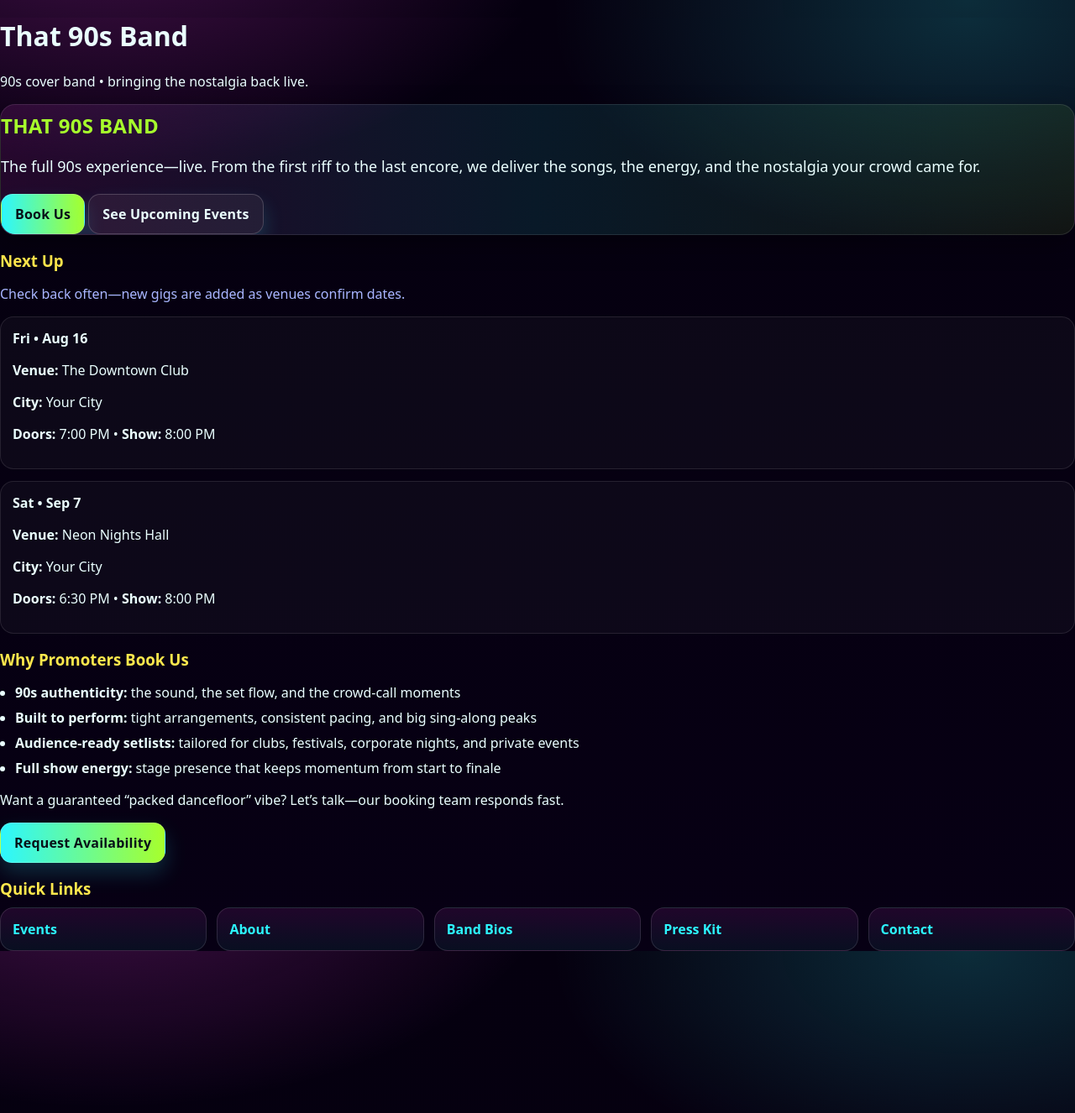
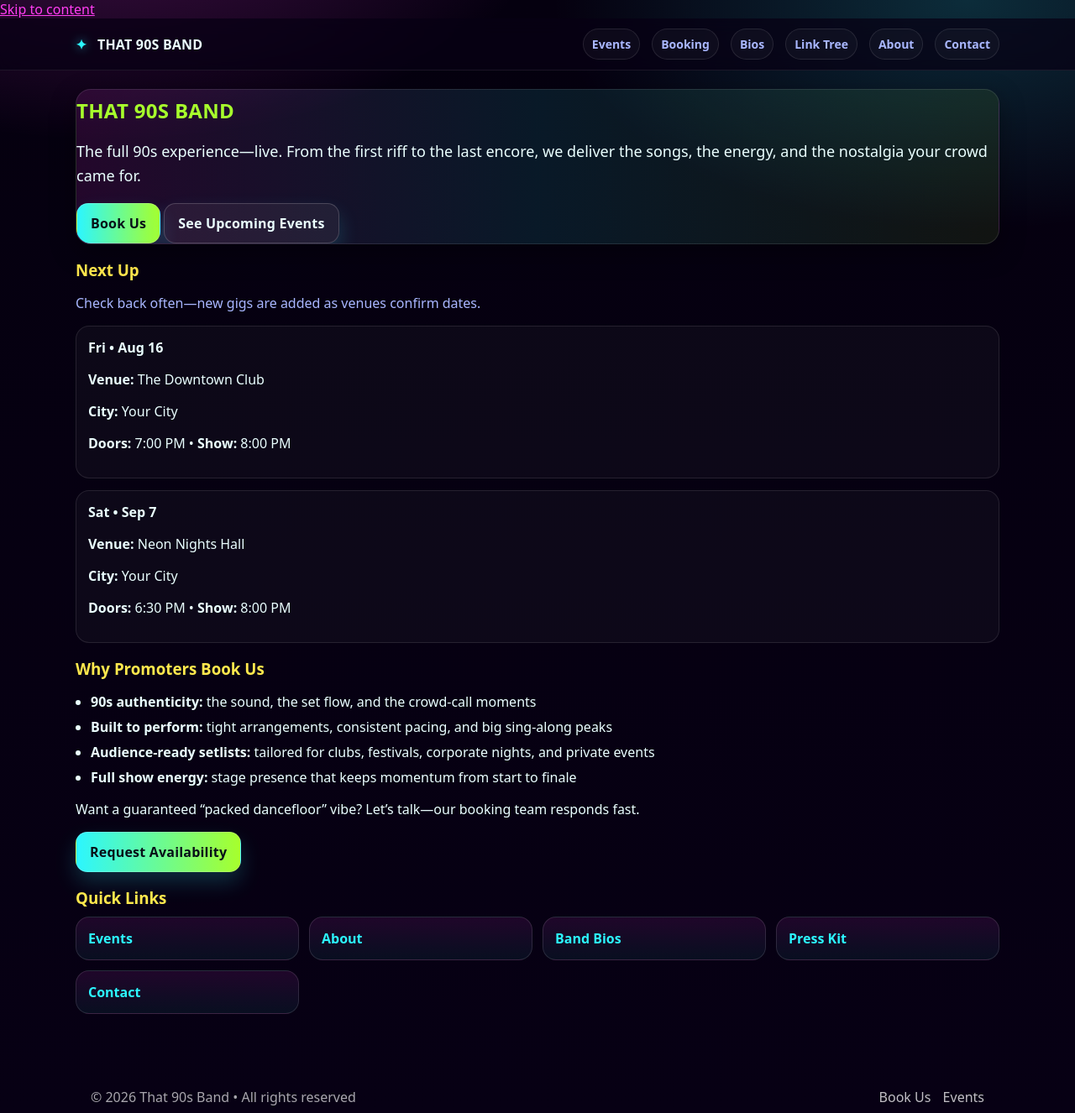
Before and after one commit to libre-mente/That90sBand, a Jekyll site: the page built from index.md, in a window 1280 px wide and 1326 px high. Shown: the whole window at 84% size. Built offline with Jekyll 4.4.1, drawn with Linux system fonts in a browser that asks for light colours.

Commit message:
Refactor default layout with improved structure

```diff
--- a/_layouts/default.html
+++ b/_layouts/default.html
@@ -1,22 +1,47 @@
----
----
-
 <!doctype html>
-<html lang="{{ site.lang | default: "en" }}">
+<html lang="en">
 <head>
   <meta charset="utf-8">
   <meta name="viewport" content="width=device-width,initial-scale=1">
-    <title>{{ site.title }}{% if page.title %} — {{ page.title }}{% endif %}</title>
+  <title>
+    {% if page.title %}{{ page.title }} — {% endif %}
+    {{ site.title }}
+  </title>
+
   <link rel="stylesheet" href="{{ '/assets/css/style.css' | relative_url }}">
 </head>
 <body>
-    <header>
-      <h1>{{ site.title }}</h1>
-      {% if site.description %}<p>{{ site.description }}</p>{% endif %}
+  <a class="skip-link" href="#main">Skip to content</a>
+
+  <header class="topbar">
+    <div class="wrap topbar-inner">
+      <a class="brand" href="{{ '/' | relative_url }}">
+        <span class="brand-spark">✦</span> {{ site.title }}
+      </a>
+
+      <nav class="nav" aria-label="Primary">
+        <a href="{{ '/events' | relative_url }}">Events</a>
+        <a href="{{ '/booking' | relative_url }}">Booking</a>
+        <a href="{{ '/bios' | relative_url }}">Bios</a>
+        <a href="{{ '/link-tree' | relative_url }}">Link Tree</a>
+        <a href="{{ '/about' | relative_url }}">About</a>
+        <a href="{{ '/contact' | relative_url }}">Contact</a>
+      </nav>
+    </div>
   </header>
 
-    <main>
+  <main id="main" class="wrap main" role="main">
     {{ content }}
   </main>
+
+  <footer class="footer">
+    <div class="wrap footer-inner">
+      <span>© {{ site.time | date: "%Y" }} {{ site.title }} • All rights reserved</span>
+      <span class="footer-links">
+        <a href="{{ '/booking' | relative_url }}">Book Us</a>
+        <a href="{{ '/events' | relative_url }}">Events</a>
+      </span>
+    </div>
+  </footer>
 </body>
 </html>
```
Lines whose indentation alone changed are shown as unchanged.
